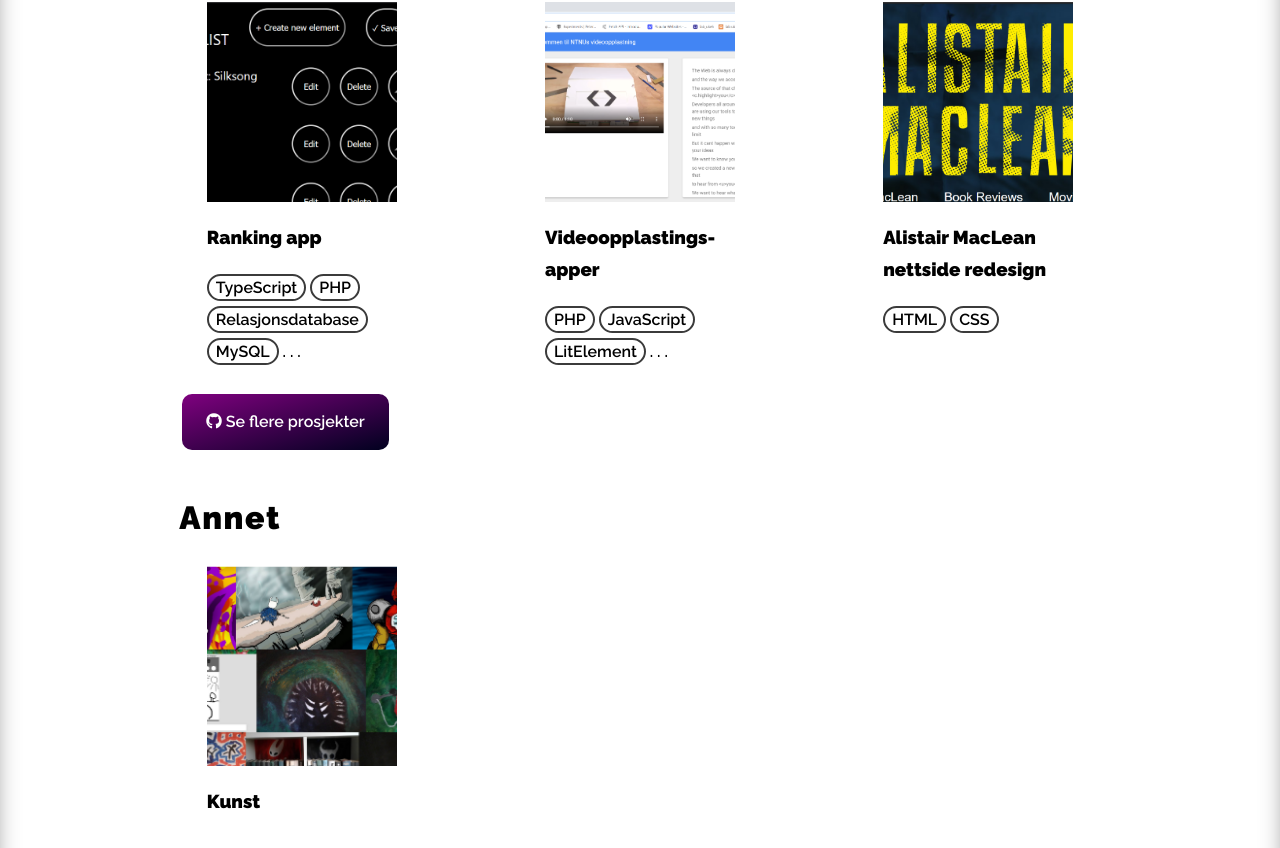
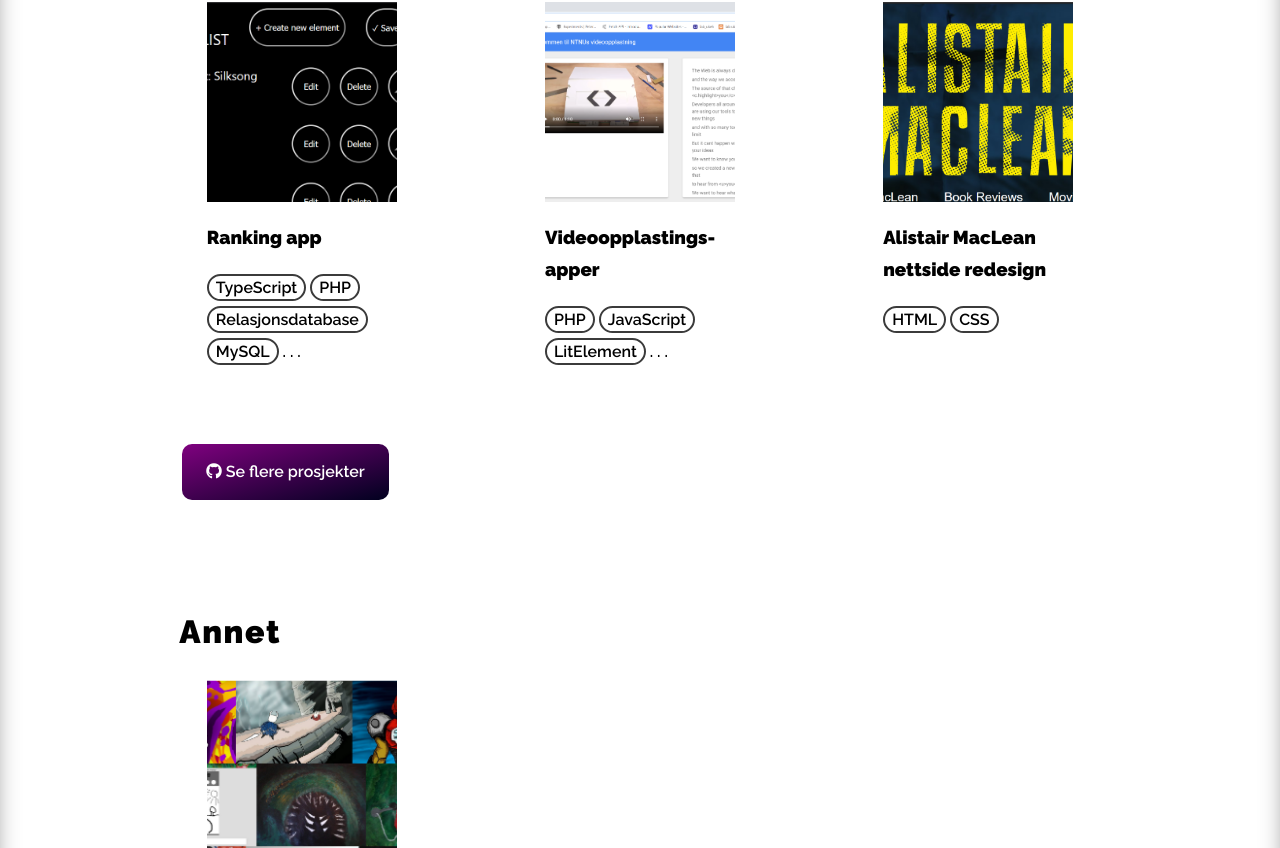
Before and after one commit to paalss/portfolio, a React (Create React App) app: page / in a window 1280 px wide. Shown: the part 1318-2166 px from the top of the page. Built offline with nearby package versions, Linux system fonts and the light colour scheme.

Commit message:
småfiks

```diff
--- a/src/App.js
+++ b/src/App.js
@@ -22,7 +22,7 @@
     <Router basename="portfolio">
       <Suspense
         fallback={
-          <div className="center-content">
+          <div className="center-content-fullscreen">
             <LoadingSpinner />
           </div>
         }
--- a/src/darkmode.css
+++ b/src/darkmode.css
@@ -1,4 +1,4 @@
-.oldbody, main, h2, h3, footer {
+body, .center-content-fullscreen, .oldbody, main, h2, h3, footer {
   color: #fff;
   background-color: rgb(19, 7, 0) !important;
 }
--- a/src/index.css
+++ b/src/index.css
@@ -32,13 +32,12 @@
   .mb-130 {
     margin-bottom: 130px;
   }
-/*
   .mt-50 {
     margin-top: 50px;
   }
   .mt-130 {
     margin-top: 130px;
-  } */
+  }
   /* ––––––––––––––––––––– Type ––––––––––––––––––––– */
   h1 {
     margin: 0;
@@ -52,7 +51,7 @@
     display: inline;
   }
   h2 {
-    margin-top: 3rem;
+    margin-top: 7rem;
     font-size: 2rem;
     letter-spacing: 0.1rem;
   }
@@ -357,7 +356,7 @@
   iframe {
     display: none;
   }
-  .center-content {
+  .center-content-fullscreen {
     height: 80vh;
     margin: 3rem auto;
     text-align: center;
--- a/src/pages/Home.js
+++ b/src/pages/Home.js
@@ -72,6 +72,7 @@
           );
         })}
       </div>
+      <div className="mt-50">
         <a
           className="link"
           href="https://github.com/paalss?tab=repositories"
@@ -80,6 +81,7 @@
         >
           <span className="fab fa-github"></span> Se flere prosjekter
         </a>
+      </div>
     </>
   );
 }
--- a/src/pagesInfo.js
+++ b/src/pagesInfo.js
@@ -19,8 +19,8 @@
   {
     id: 1,
     path: "/",
-    exact: true, // bestemme om <Route path=""> skal ha exact
-    exactActiveClassName: true, // bestemme om <NavLink to=""> skal ha exact
+    exact: true,
+    exactActiveClassName: true,
     title: "Hjem",
     heading: (
       <div className="index-header-flex">
@@ -38,8 +38,8 @@
   {
     id: 2,
     path: "/webwork",
-    exact: true,
-    exactActiveClassName: false,
+    exact: true, // naviger til Webwork kun om path er eksakt "/webwork"
+    exactActiveClassName: false, // uthev nav-link om path inneholder "/webwork"
     title: "Nettsider",
     page: <Webwork />,
     subpages: [
```
Lines whose indentation alone changed are shown as unchanged.
